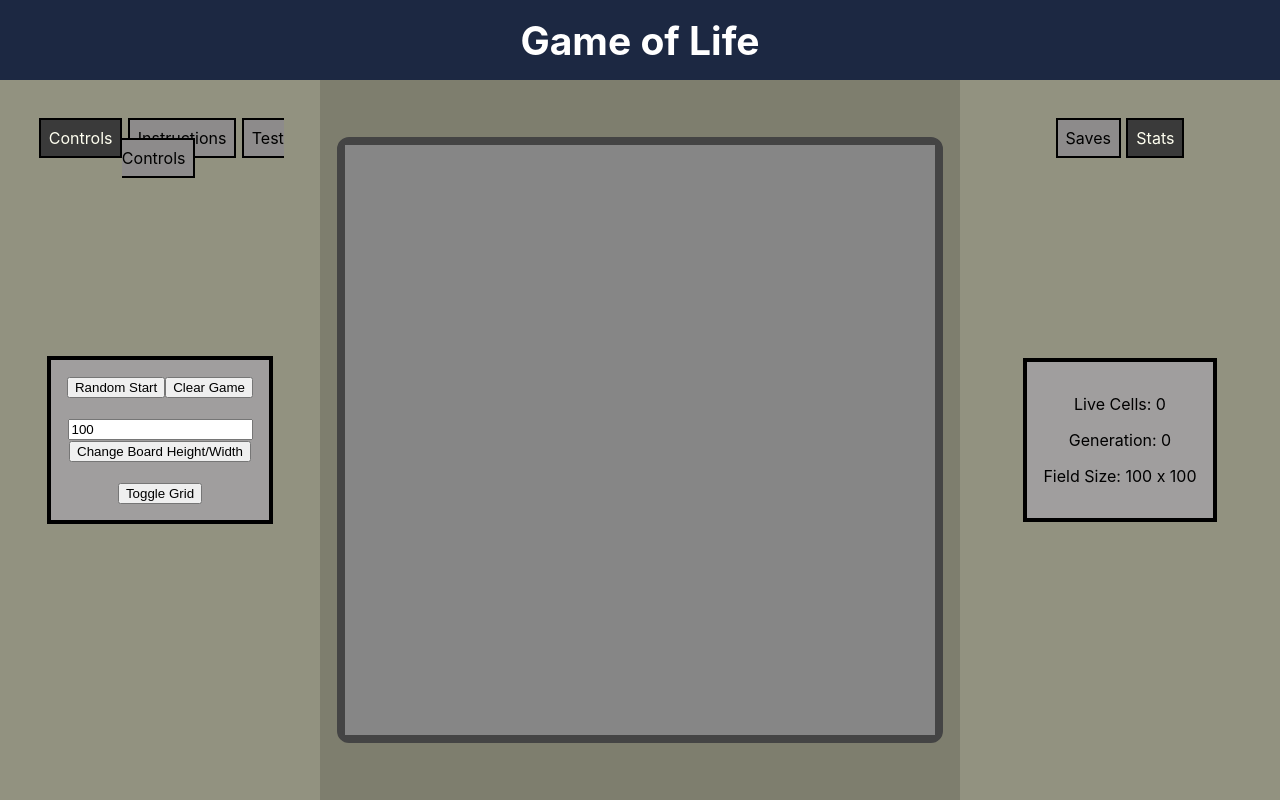
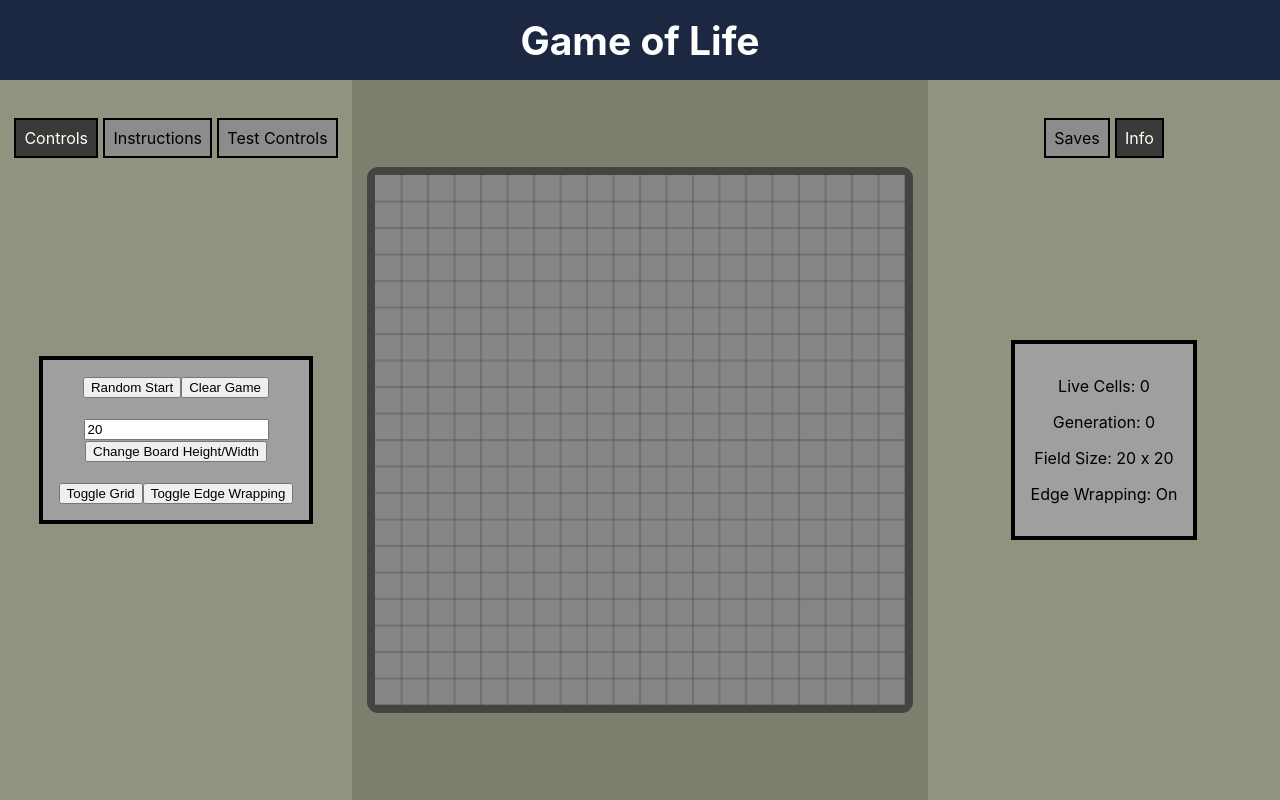
Before and after one commit to tgclayton/Gol2, a React (Create React App) app: page /controls/info in a window 1280 px wide. Before the commit this address led to /controls/stats. Built offline with nearby package versions, Linux system fonts and the light colour scheme.

Commit message:
add toggleable edge wrapping and unwrapped neighbours to field object

```diff
--- a/src/App.css
+++ b/src/App.css
@@ -66,17 +66,17 @@
 }
 
 #left-column {
-width: 25%;
+width: 27.5%;
 }
 
 #center-column {
-  width: 50%;
+  width: 45%;
   min-width: 500px;
   background-color: rgb(126, 126, 110);
 }
 
 #right-column {
-  width: 25%
+  width: 27.5%
 }
 
 .control-panel{
--- a/src/App.js
+++ b/src/App.js
@@ -3,7 +3,7 @@ import Game from './components/Game'
 import TestControls from './components/TestControls'
 import Controls from './components/Controls'
 import Instructions from './components/Instructions'
-import Stats from './components/Stats'
+import Info from './components/Info'
 
 import React, { useState, useEffect } from "react"
 import { Route, BrowserRouter as Router, Switch, Link, Redirect } from 'react-router-dom'
@@ -13,12 +13,13 @@ import { } from './functions/app.js'
 
 function App() {
   const [canvasSize, setCanvasSize] = useState(500)
-  const [fieldSize, setFieldSize] = useState(100)
-  const [tileSize, setTileSize] = useState(5)
-  const [field, setField] = useState(createField(fieldSize, tileSize))
+  const [fieldSize, setFieldSize] = useState(20)
+  const [tileSize, setTileSize] = useState(25)
+  const [wrap, setWrap] = useState(true)
+  const [field, setField] = useState(createField(fieldSize, tileSize, wrap))
   const [liveCells, setLiveCells] = useState([])
   const [leftPanelDisplay, setleftPanelDisplay] = useState('controls')
-  const [rightPanelDisplay, setRightPanelDisplay] = useState('stats')
+  const [rightPanelDisplay, setRightPanelDisplay] = useState('info')
   const [generation, setGeneration] = useState(0)
   // const [showGrid, setShowGrid] = useState(false)
 
@@ -68,6 +69,12 @@ function App() {
     console.log("canvasSize:", canvasSize)
   }
 
+  function toggleWrap () {
+    const newWrap = !wrap
+    setWrap(newWrap)
+    setField(createField(fieldSize, tileSize, newWrap))
+  }
+
   return (
     <Router>
       <Redirect to={`/`}></Redirect>
@@ -105,6 +112,7 @@ function App() {
                   clearGame={clearGame}
                   changeSize={changeSize}
                   fieldSize={fieldSize}
+                  wrap={{wrap, toggleWrap}}
                 />
               </Route>
             </Switch>
@@ -117,17 +125,18 @@ function App() {
           <div id='right-column' className="column">
             <div id="right-panel-nav" className="panel-nav">
               <Link to={`/${leftPanelDisplay}/saves`} replace id='nav-button-saves' className='nav-button' onClick={() => setRightPanelDisplay('saves')}>Saves</Link>
-              <Link to={`/${leftPanelDisplay}/stats`} replace id='nav-button-stats' className='nav-button' onClick={() => setRightPanelDisplay('stats')}>Stats</Link>
+              <Link to={`/${leftPanelDisplay}/info`} replace id='nav-button-info' className='nav-button' onClick={() => setRightPanelDisplay('info')}>Info</Link>
             </div>
             {/* <Stats/> */}
             <Switch>
               <Route  path={`/${leftPanelDisplay}/saves`}>
               </Route>
-              <Route path={`/${leftPanelDisplay}/stats`}>
-                <Stats
+              <Route path={`/${leftPanelDisplay}/info`}>
+                <Info
                   liveCells={liveCells.length}
                   size={fieldSize}
                   gen={generation}
+                  wrap={wrap}
                 />
               </Route>
             </Switch>
--- a/src/components/Controls.jsx
+++ b/src/components/Controls.jsx
@@ -1,8 +1,12 @@
-import { useState } from 'react'
+import { useEffect, useState } from 'react'
 import { gridDraw, clearCanvas } from '../functions/canvas.js'
 
 export default function Controls(props) {
   const [showGrid, setShowGrid] = useState(false)
+
+  useEffect(()=> {
+    toggleGrid()
+  }, [])
 
   function toggleGrid() {
     if (showGrid) {
@@ -34,6 +38,7 @@ export default function Controls(props) {
       <button onClick={() => changeFieldSize(Number(document.getElementById('size-change').value))} >Change Board Height/Width</button>
       <br /><br />
       <button onClick={() => toggleGrid()}>Toggle Grid</button>
+      <button onClick={() => props.wrap.toggleWrap(!props.wrap.wrap)}>Toggle Edge Wrapping</button>
     </div>
   )
 }
--- /dev/null
+++ b/src/components/Info.jsx
@@ -0,0 +1,12 @@
+export default function Info (props) {
+const wrap = props.wrap? "On": "Off"
+
+  return (
+    <div id = "info-panel" className = "control-panel">
+      <p>Live Cells: {props.liveCells}</p>
+      <p>Generation: {props.gen}</p>
+      <p>Field Size: {props.size} x {props.size}</p>
+      <p>Edge Wrapping: {wrap} </p>
+    </div>
+  )
+}
--- a/src/components/Stats.jsx
+++ /dev/null
@@ -1,9 +0,0 @@
-export default function Stats (props) {
-  return (
-    <div id = "stats-panel" className = "control-panel">
-      <p>Live Cells: {props.liveCells}</p>
-      <p>Generation: {props.gen}</p>
-      <p>Field Size: {props.size} x {props.size}</p>
-    </div>
-  )
-}
--- a/src/functions/game.js
+++ b/src/functions/game.js
@@ -23,12 +23,15 @@ const cellTruthTable = {
   }
 }
 
-export const createField = (size, tileSize) => {
+export const createField = (size, tileSize, wrap) => {
   const field = {}
   // const tileSize = 2
   for (let i = 0; i < size * size; i++) {
     field[i] = {
-      wrappedNeighbours: getNeighbours(i, size),
+      neighbours: {
+        wrappedNeighbours: getNeighbours(i, size, false),
+        unWrappedNeighbours: getNeighbours(i, size, true),
+      },
       canvasTileCrds: canvasTileCoords(i, size, tileSize)
     }
   }
@@ -129,37 +132,42 @@ export function canvasGridCoords(idx, size, tileSize) {
   return coords
 }
 
-export function coordsToIdx(coords, size) {
-  // console.log(size)
-  if (coords.x > (size - 1)) {
-    coords.x = 0
-  } else if (coords.x < 0) {
-    coords.x = size - 1
+export function coordsToIdx(crds, size, wrap) {
+  if (wrap) {
+    if (crds.x > (size - 1)) {
+      crds.x = 0
+    } else if (crds.x < 0) {
+      crds.x = size - 1
+    }
+    if (crds.y > (size - 1)) {
+      crds.y = 0
+    } else if (crds.y < 0) {
+      crds.y = size - 1
+    }
+    // console.log(crds)
+  } else {
+    if (crds.x > (size - 1) || crds.x < 0 || crds.y > (size - 1) || crds.y < 0){
+      return 'bad'
+    }
   }
-  if (coords.y > (size - 1)) {
-    coords.y = 0
-  } else if (coords.y < 0) {
-    coords.y = size - 1
-  }
-  // console.log(coords)
-  const y = coords.y * size
-  const idx = coords.x + y
+  const y = crds.y * size
+  const idx = crds.x + y
   return idx
 }
 
-export function getNeighbours(idx, size, knownNeighbours) {
-  let neighbours = knownNeighbours ? [...knownNeighbours] : []
+export function getNeighbours(idx, size, wrap) {
+  let neighbours = []
   const crds = idxToCoords(idx, size)
   // console.log(crds)
-  neighbours.push(coordsToIdx({ x: crds.x - 1, y: crds.y - 1 }, size))
-  neighbours.push(coordsToIdx({ x: crds.x - 1, y: crds.y }, size))
-  neighbours.push(coordsToIdx({ x: crds.x - 1, y: crds.y + 1 }, size))
-
-  neighbours.push(coordsToIdx({ x: crds.x, y: crds.y - 1 }, size))
-  neighbours.push(coordsToIdx({ x: crds.x, y: crds.y + 1 }, size))
-  neighbours.push(coordsToIdx({ x: crds.x + 1, y: crds.y - 1 }, size))
-  neighbours.push(coordsToIdx({ x: crds.x + 1, y: crds.y }, size))
-  neighbours.push(coordsToIdx({ x: crds.x + 1, y: crds.y + 1 }, size))
+  neighbours.push(coordsToIdx({ x: crds.x - 1, y: crds.y - 1 }, size, wrap))
+  neighbours.push(coordsToIdx({ x: crds.x - 1, y: crds.y }, size, wrap))
+  neighbours.push(coordsToIdx({ x: crds.x - 1, y: crds.y + 1 }, size, wrap))
+  neighbours.push(coordsToIdx({ x: crds.x, y: crds.y - 1 }, size, wrap))
+  neighbours.push(coordsToIdx({ x: crds.x, y: crds.y + 1 }, size, wrap))
+  neighbours.push(coordsToIdx({ x: crds.x + 1, y: crds.y - 1 }, size, wrap))
+  neighbours.push(coordsToIdx({ x: crds.x + 1, y: crds.y }, size, wrap))
+  neighbours.push(coordsToIdx({ x: crds.x + 1, y: crds.y + 1 }, size, wrap))
+  neighbours = neighbours.filter(n => n !== 'bad')
   return neighbours
 }
 
```
